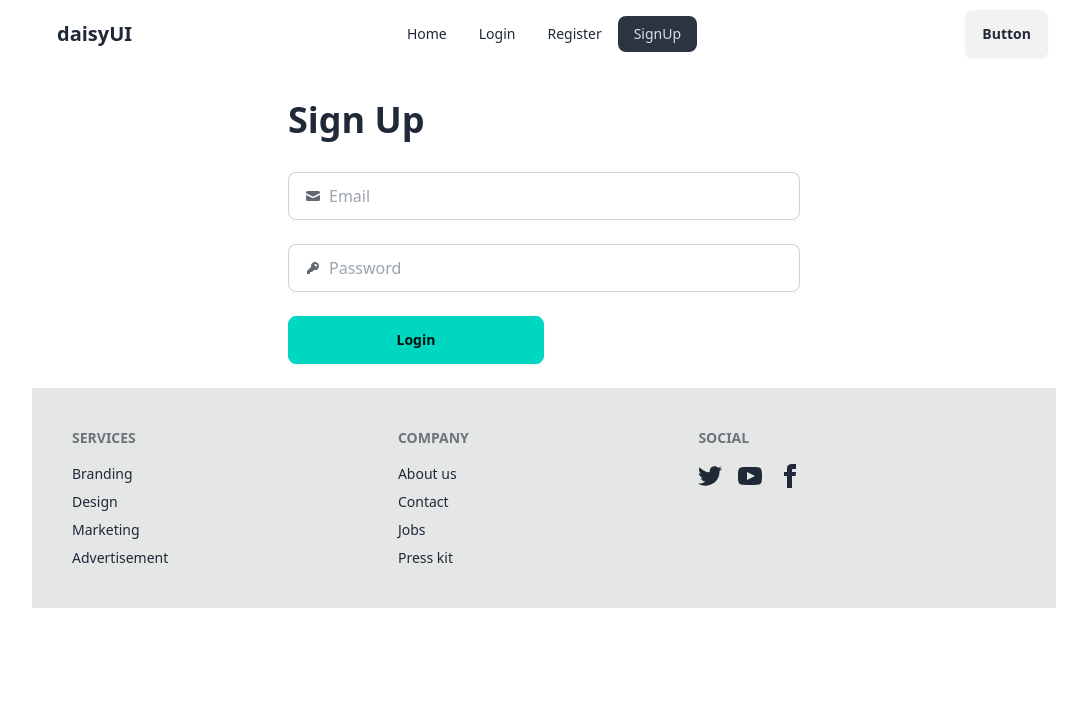
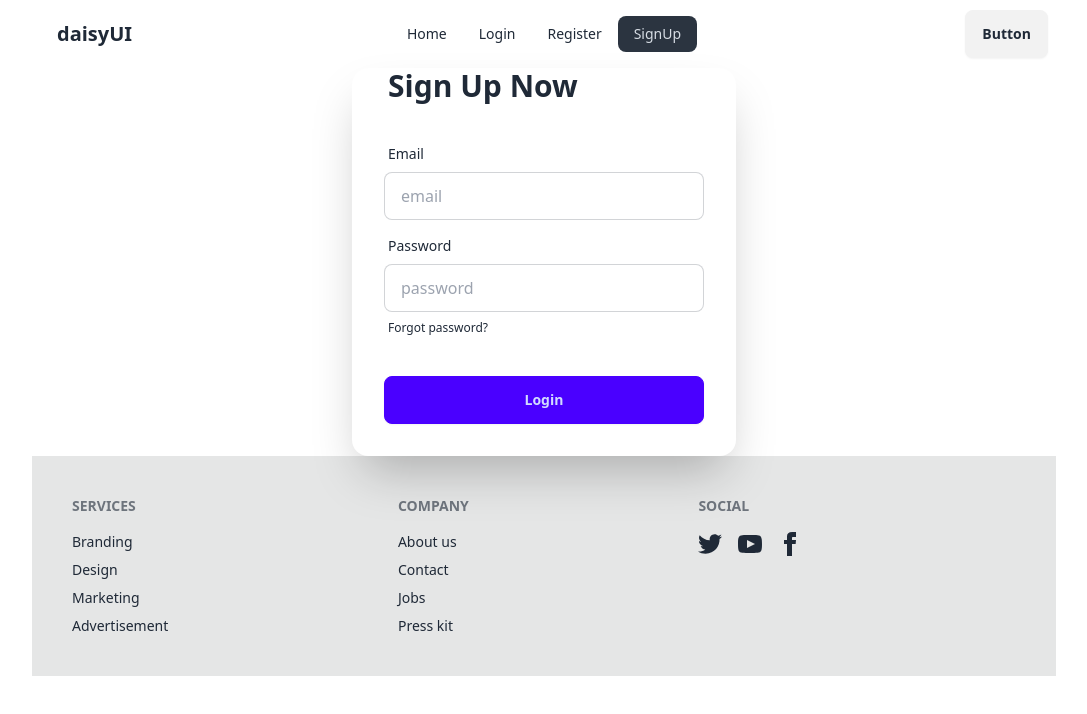
Before and after one commit to MirazZim/Email-Password-Auth, a React (Vite) app: page /signUp in a window 1280 px wide. Shown: the top 714 px of the page, without its empty margins (96-1183 px from the left). Built offline with nearby package versions, Linux system fonts and the light colour scheme.

Commit message:
Did some minor design change in sign Up page

```diff
--- a/src/Components/SignUp/SignUp.jsx
+++ b/src/Components/SignUp/SignUp.jsx
@@ -11,13 +11,13 @@ const SignUp = () => {
         const email = e.target.email.value;
         const password = e.target.password.value;
 
-        console.log('Email : ',email)
-        console.log('Password : ',password)
+        console.log('Email : ', email)
+        console.log('Password : ', password)
 
         //Firebase Setup
 
-        createUserWithEmailAndPassword(auth,email,password)
-        .then (result => {
+        createUserWithEmailAndPassword(auth, email, password)
+            .then(result => {
                 console.log(result.user)
 
             })
@@ -32,43 +32,33 @@ const SignUp = () => {
 
 
     return (
-        <div className="max-w-lg mx-auto">
-            <h2 className="text-4xl font-bold my-8">Sign Up</h2>
-            <form onSubmit={handleSignUp} >
-                <label className="input input-bordered flex items-center gap-2">
-                    <svg
-                        xmlns="http://www.w3.org/2000/svg"
-                        viewBox="0 0 16 16"
-                        fill="currentColor"
-                        className="h-4 w-4 opacity-70">
-                        <path
-                            d="M2.5 3A1.5 1.5 0 0 0 1 4.5v.793c.026.009.051.02.076.032L7.674 8.51c.206.1.446.1.652 0l6.598-3.185A.755.755 0 0 1 15 5.293V4.5A1.5 1.5 0 0 0 13.5 3h-11Z" />
-                        <path
-                            d="M15 6.954 8.978 9.86a2.25 2.25 0 0 1-1.956 0L1 6.954V11.5A1.5 1.5 0 0 0 2.5 13h11a1.5 1.5 0 0 0 1.5-1.5V6.954Z" />
-                    </svg>
-                    <input type="email" name="email" className="grow" placeholder="Email" />
+
+
+                <div className="card bg-base-100 w-full max-w-sm shrink-0 shadow-2xl mx-auto">
+                    <h3 className="text-3xl ml-9 font-bold">Sign Up Now</h3>
+                    <form onSubmit={handleSignUp} className="card-body">
+                        <div className="form-control">
+                            <label className="label">
+                                <span className="label-text">Email</span>
                             </label>
+                            <input type="email" name="email" placeholder="email" className="input input-bordered" required />
+                        </div>
+                        <div className="form-control">
+                            <label className="label">
+                                <span className="label-text">Password</span>
+                            </label>
+                            <input type="password" name="password" placeholder="password" className="input input-bordered" required />
+                            <label className="label">
+                                <a href="#" className="label-text-alt link link-hover">Forgot password?</a>
+                            </label>
+                        </div>
+                        <div className="form-control mt-6">
+                            <button className="btn btn-primary">Login</button>
+                        </div>
+                    </form>
+                </div>
 
-                <br />
 
-                <label className=" input input-bordered flex items-center gap-2">
-                    <svg
-                        xmlns="http://www.w3.org/2000/svg"
-                        viewBox="0 0 16 16"
-                        fill="currentColor"
-                        className="h-4 w-4 opacity-70">
-                        <path
-                            fillRule="evenodd"
-                            d="M14 6a4 4 0 0 1-4.899 3.899l-1.955 1.955a.5.5 0 0 1-.353.146H5v1.5a.5.5 0 0 1-.5.5h-2a.5.5 0 0 1-.5-.5v-2.293a.5.5 0 0 1 .146-.353l3.955-3.955A4 4 0 1 1 14 6Zm-4-2a.75.75 0 0 0 0 1.5.5.5 0 0 1 .5.5.75.75 0 0 0 1.5 0 2 2 0 0 0-2-2Z"
-                            clipRule="evenodd" />
-                    </svg>
-                    <input type="password" placeholder="Password" name="password" className="grow" />
-                </label>
-                <br />
-                <button className="btn btn-accent btn-wide">Login</button>
-            </form>
-            <br />
-        </div>
     );
 };
 
```
Lines whose indentation alone changed are shown as unchanged.
